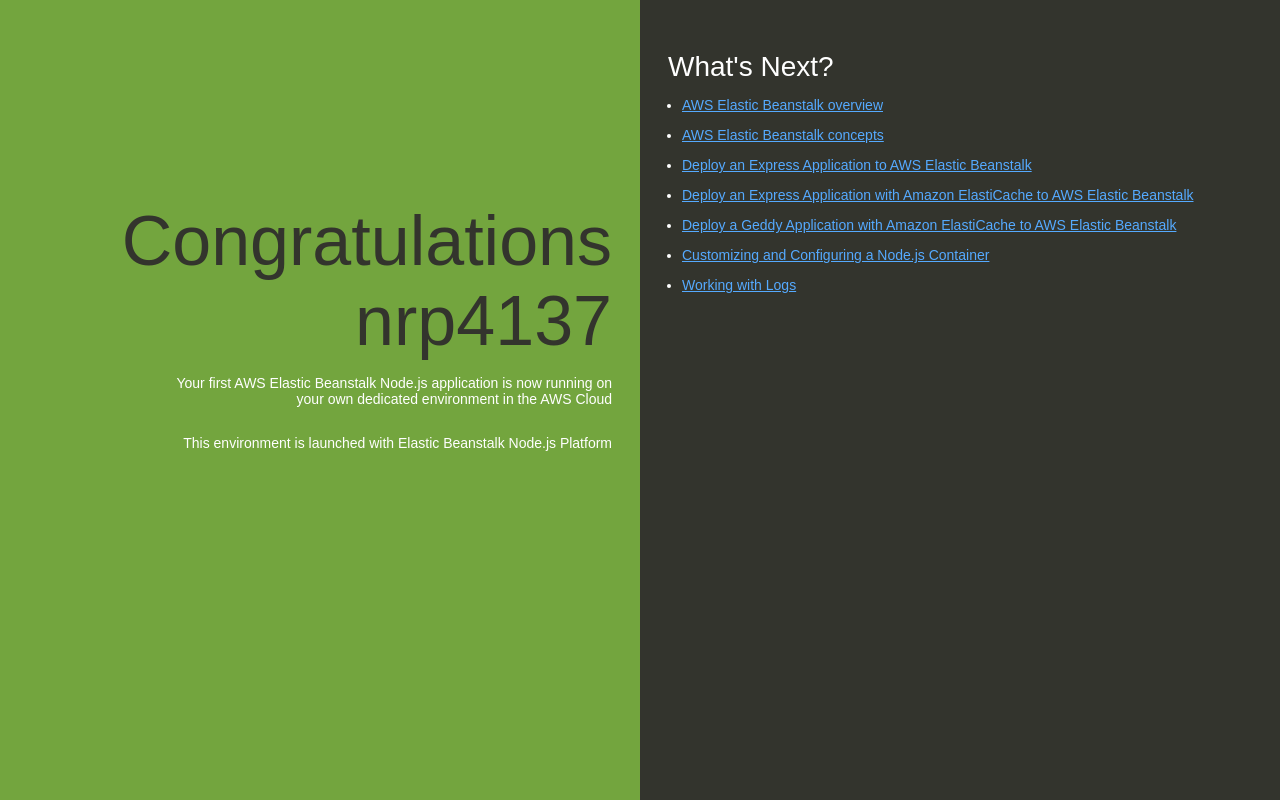
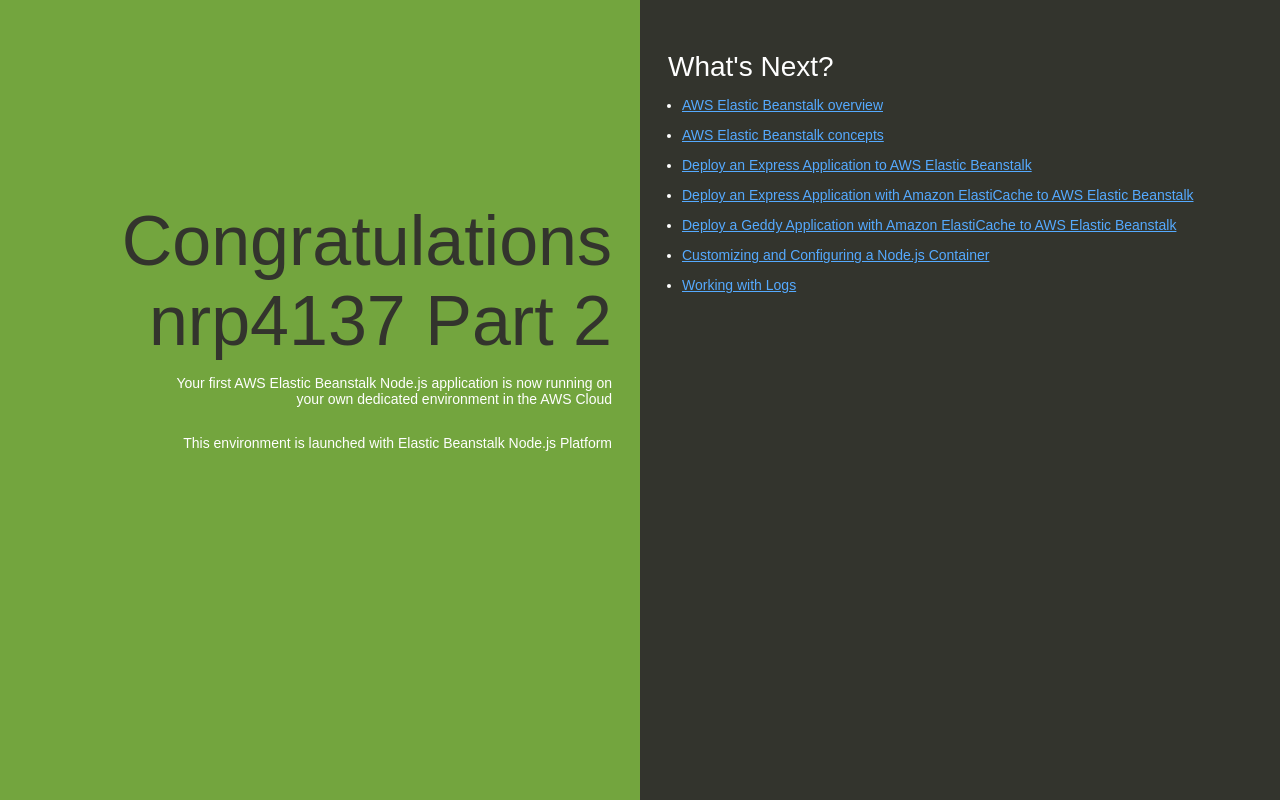
Before and after one commit to nolanporter77/np-test-app, a website: page index.html in a window 1280 px wide. Drawn offline with Linux system fonts and the light colour scheme.

Commit message:
Update index.html

```diff
--- a/index.html
+++ b/index.html
@@ -74,7 +74,7 @@
   </head>
   <body>
     <div class="textColumn">
-      <h1>Congratulations nrp4137</h1>
+      <h1>Congratulations nrp4137 Part 2</h1>
       <p>Your first AWS Elastic Beanstalk Node.js application is now running on your own dedicated environment in the AWS Cloud</p>
       <p>This environment is launched with Elastic Beanstalk Node.js Platform</p>
     </div>
```
